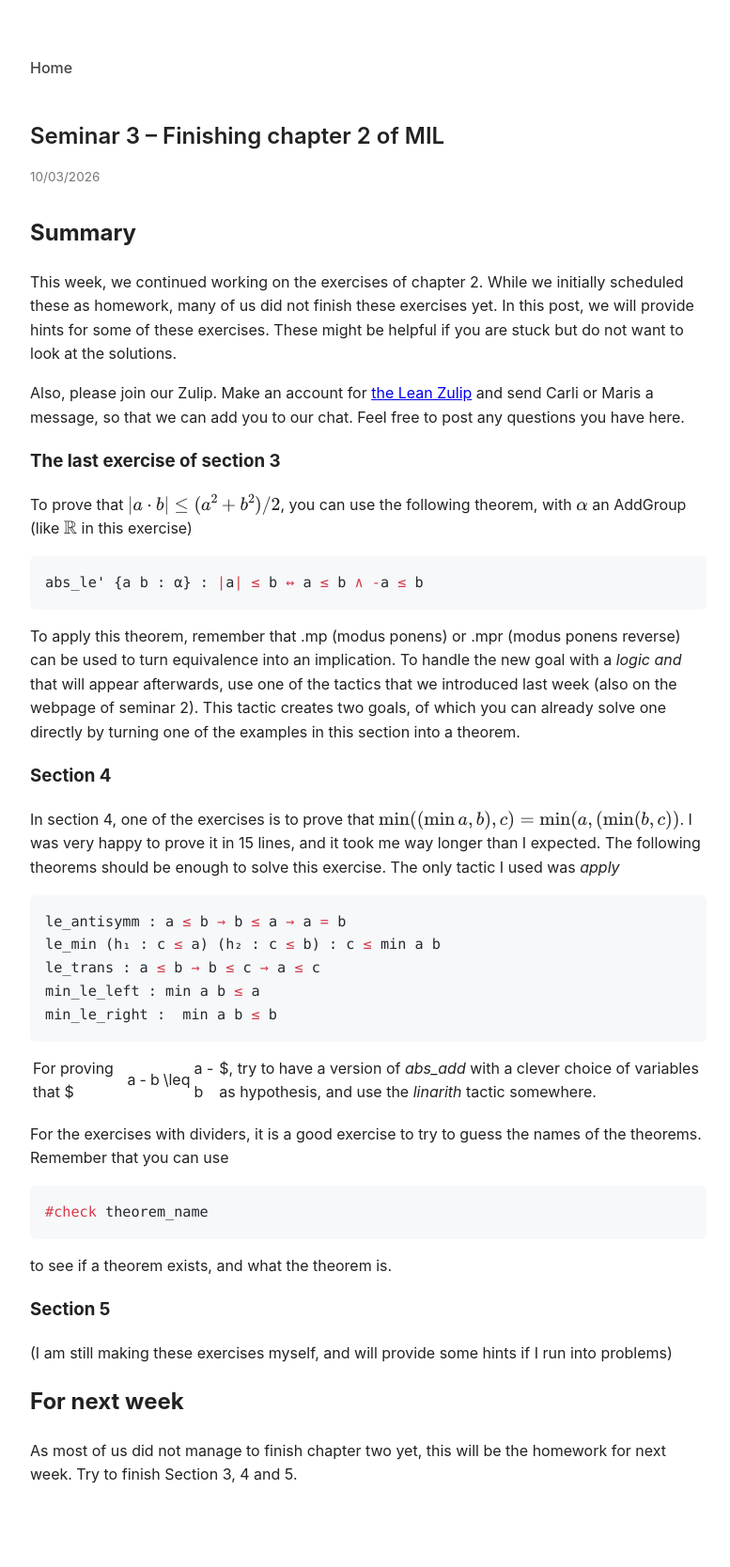
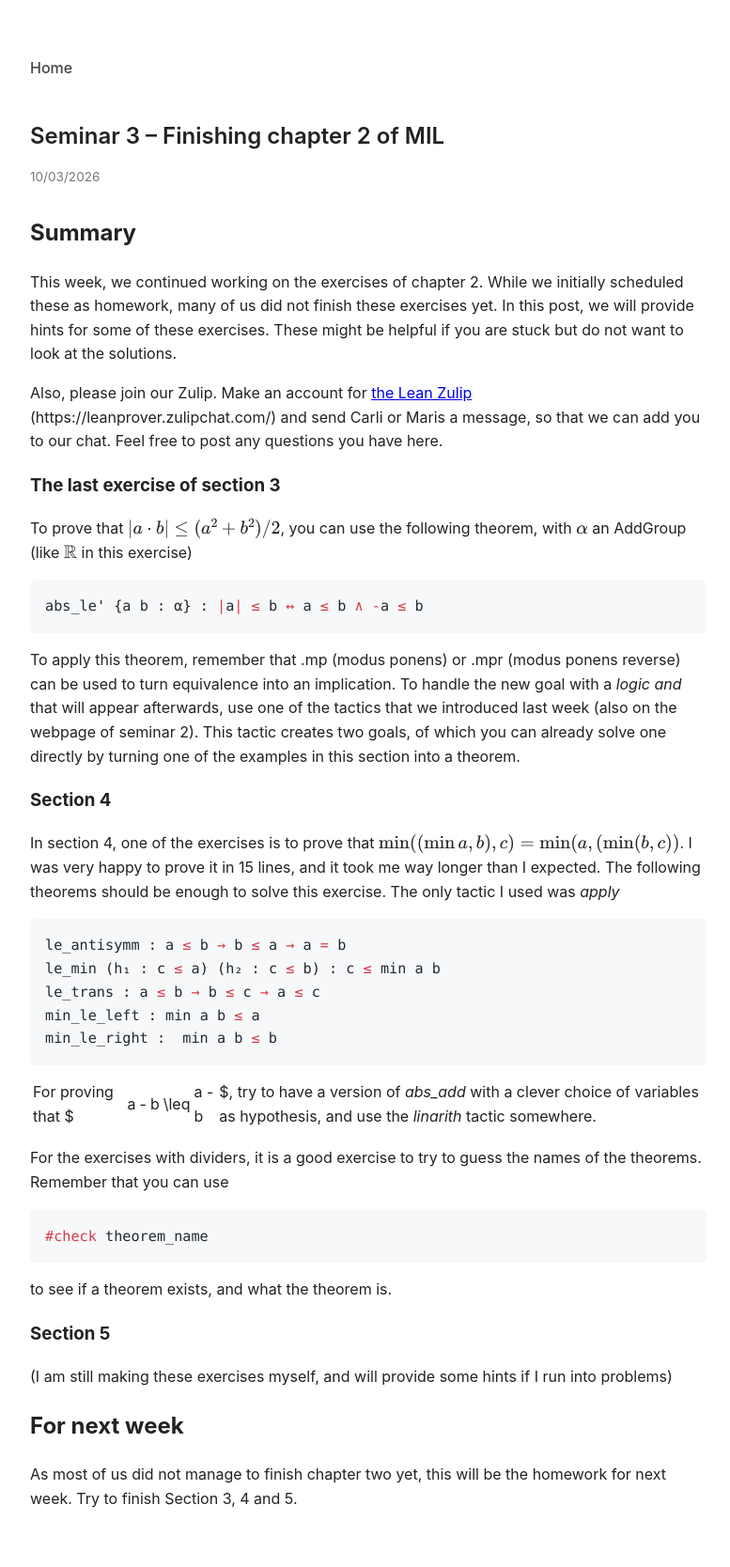
Before and after one commit to Carli-B/lean-seminar, a Jekyll site: the page built from _posts/2026-03-10-seminar-3.md, in a window 1280 px wide. Shown: the whole page at 94% size, without its empty margins (248-1025 px from the left). Built offline with Jekyll 4.4.1, drawn with Linux system fonts in a browser that asks for light colours; before the commit the page ends 1643 px from its top, so only the background shows below that; some of the changed lines change nothing that is shown.

Commit message:
Update 2026-03-10-seminar-3.md

```diff
--- a/_posts/2026-03-10-seminar-3.md
+++ b/_posts/2026-03-10-seminar-3.md
@@ -8,7 +8,7 @@
 This week, we continued working on the exercises of chapter 2. While we initially scheduled these as homework, many of us did not finish these exercises yet.
 In this post, we will provide hints for some of these exercises. These might be helpful if you are stuck but do not want to look at the solutions.
 
-Also, please join our Zulip. Make an account for <a href="https://leanprover.zulipchat.com/">the Lean Zulip</a> and send Carli or Maris a message, so that we can add you to our chat. Feel free to post any questions you have here.
+Also, please join our Zulip. Make an account for <a href="https://leanprover.zulipchat.com/">the Lean Zulip</a> (https://leanprover.zulipchat.com/) and send Carli or Maris a message, so that we can add you to our chat. Feel free to post any questions you have here.
 
 
 ### The last exercise of section 3
```
